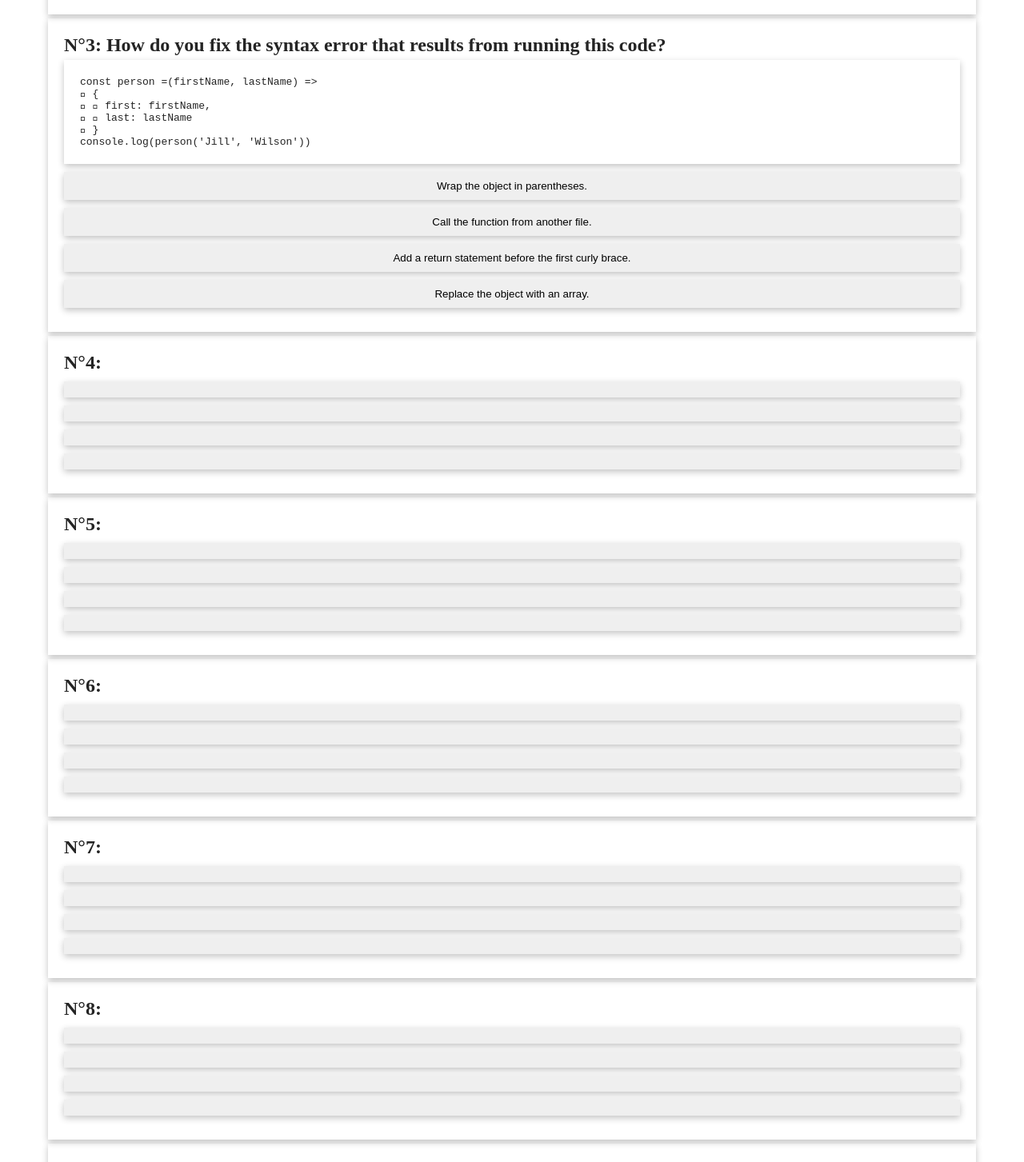
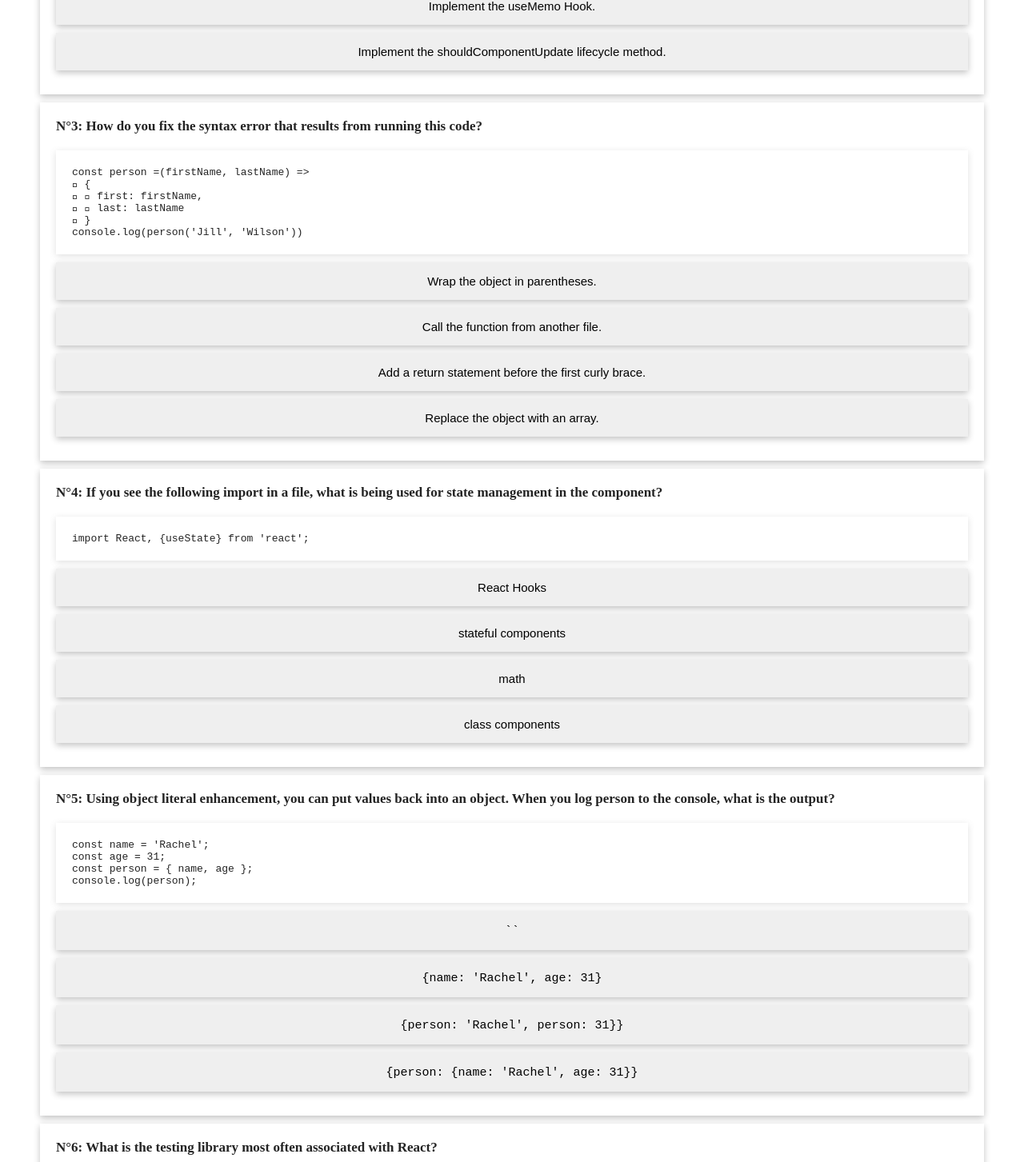
Before and after one commit to Alik64/quiz-react, a React (Create React App) app: page / in a window 1280 px wide. Shown: the part 678-2131 px from the top of the page at 80% size. Built offline with nearby package versions, Linux system fonts and the light colour scheme.

Commit message:
quiz question code css

```diff
--- a/src/Quiz.css
+++ b/src/Quiz.css
@@ -47,15 +47,39 @@
     transform: rotate(360deg);
   }
 }
+
 .quiz_content {
   margin-top: 150px;
-  padding: 0 20px;
+  padding: 0 10px;
 }
+
 .quiz_question {
   box-shadow: var(--shadow);
   padding: 20px;
-  margin: 5px 0;
+  margin: 10px 0;
 }
+
+.quiz_question h2 {
+  font-size: 17px;
+  padding: 0 0 20px;
+  width: 100%;
+}
+
+.codeContainer {
+  display: flex;
+  justify-content: flex-start;
+  overflow-x: scroll;
+  box-shadow: var(--lightShadow);
+}
+.quiz_code {
+  padding: 10px;
+  margin: 10px;
+  width: max-content;
+}
+.quiz_code p {
+  min-width: max-content;
+}
+
 .quiz_answers {
   display: flex;
   flex-direction: column;
@@ -66,11 +90,6 @@
   cursor: pointer;
   box-shadow: var(--shadow);
   margin: 5px 0;
-  padding: 10px;
+  padding: 15px 10px;
+  font-size: 15px;
 }
-
-.quiz_code {
-  box-shadow: var(--shadow);
-  padding: 20px 10px 20px 20px;
-  margin: 5px 0;
-}
--- a/src/Quiz.jsx
+++ b/src/Quiz.jsx
@@ -7,7 +7,7 @@ import logo from './assets/images/reactlogo.png'
 export default function Quiz() {
 
     const [good, setGood] = useState(0)
-
+    const [bad, setBad] = useState(0)
 
     const chekerHandler = (e, bool) => {
 
@@ -17,7 +17,10 @@ export default function Quiz() {
             e.target.disabled = "true"
 
         } else {
-            setGood(good - 1)
+            if (bad >= 5) {
+                setGood(good - 1)
+            }
+            setBad(bad + 1)
             e.target.style.color = "var(--red)"
             e.target.disabled = "true"
         }
@@ -35,7 +38,7 @@ export default function Quiz() {
                     </div>
                     <div className="quiz_score">
 
-                        <h2 className={good < 0 ? "danger" : undefined}>Score: {good}</h2>
+                        <h2 className={good < 0 ? "danger" : undefined}>Score: {good} </h2>
 
                     </div>
                 </div>
@@ -46,37 +49,27 @@ export default function Quiz() {
             <div className='quiz_content'>
                 {questions.map(question => (
                     <div className='quiz_question' key={question.id}>
+
                         <h2>N°{question.id}: {question.question}</h2>
-                        {question.code && <div className='quiz_code'><code>{question.code.map(line => <p key={line.line}>{line.text}</p>)}</code></div>}
+                        {question.code &&
+                            <div className='codeContainer'>
+                                <div className='quiz_code'>
+                                    <code>{question.code.map(line => <p key={line.line}>{line.text}</p>)}</code>
+                                </div>
+                            </div>}
                         <div className='quiz_answers'>
                             {question.answer.map(answer => (
                                 <button
                                     className='quiz_answerBtn'
                                     onClick={(e) => chekerHandler(e, answer.right)}
-                                    key={answer.id}>{answer.text}</button>))}
+                                    key={answer.id}>
+                                    {answer.code ? <code>{answer.text}</code> : answer.text}
+
+                                </button>))}
                         </div>
+
                     </div>
                 ))}
-                <div>Lorem ipsum dolor sit amet consectetur adipisicing elit. Excepturi modi, aspernatur similique illo nobis eligendi vero quia commodi et numquam, recusandae voluptates fugiat veniam. Dolores voluptatem sapiente magnam. Voluptas, doloremque!
-                    Tenetur adipisci nisi sed distinctio mollitia fugit porro ipsam corrupti ducimus eligendi. Eum dolorem optio molestiae assumenda, debitis architecto dolor, sint alias vel ipsa aliquid aliquam mollitia in! Aut, eius?
-                    Facilis nam quae, quis soluta reprehenderit explicabo sint neque amet odio cum fugiat quas, dignissimos doloribus cupiditate laudantium, exercitationem cumque distinctio non. Reiciendis nisi optio iure possimus id aspernatur maxime!
-                    Deleniti minus quidem doloribus, perspiciatis molestiae debitis molestias facere beatae ex expedita a qui harum asperiores voluptatum officia voluptate. Eius quo voluptatem dolorum temporibus molestias veniam aliquam illum. Officia, rerum.
-                    Voluptatibus, harum architecto? Nemo esse minus, eveniet, officiis dicta rerum officia dignissimos mollitia deleniti voluptate similique in nulla impedit, quaerat quos? Quidem libero ullam quae doloremque ratione, deleniti veniam vitae?
-                    Facere esse exercitationem maiores, assumenda officia consequuntur nisi a doloremque provident? Eos temporibus mollitia doloribus quis ullam quibusdam error omnis ipsa sit quas. Cumque nam optio voluptas provident sunt debitis.
-                    Nobis dicta suscipit sint corrupti omnis aliquam cupiditate aperiam rerum nihil debitis, ut ex perferendis sunt ea magni quasi commodi expedita laudantium, architecto officiis eum! Repellendus rerum ex quis maiores.
-                    Consequuntur labore accusantium, debitis sit qui a perspiciatis ratione voluptas soluta est repudiandae vel cum possimus aliquam optio rerum laboriosam. Quas perspiciatis numquam debitis asperiores consequatur reprehenderit consectetur, obcaecati ducimus.
-                    Reiciendis deserunt blanditiis eaque sunt quas tempora id voluptatibus hic distinctio vel quia quo ad repudiandae doloremque, quod quisquam reprehenderit, quidem temporibus culpa ratione dolorem repellat odio laborum! Dicta, qui.
-                    Deserunt quasi illo tenetur animi unde! Necessitatibus tempora placeat eligendi ipsum veniam, ducimus velit, sint facere omnis consequuntur distinctio et quo saepe vero aliquam repellat, similique quod vitae adipisci accusamus.
-                    Velit culpa, accusantium labore corporis impedit enim architecto animi delectus repellat iure accusamus, assumenda, nobis veritatis? Omnis repellendus accusantium hic, nam iure, architecto, tempore deleniti aspernatur eligendi sunt rerum dignissimos.
-                    Illo delectus iusto, nam corporis aperiam, voluptatum rem eum dolorem reiciendis a facere impedit accusantium fugit cumque dolores laboriosam magnam omnis! Repudiandae eveniet illum sint unde molestias, odio impedit perspiciatis.
-                    Ab tenetur pariatur dolor, suscipit explicabo hic aliquam voluptatibus iste molestias illo asperiores nulla dicta cupiditate accusamus, cum veniam ducimus exercitationem ea cumque assumenda in nam libero. Vitae, aliquid impedit?
-                    Tempora quo, hic obcaecati illo vitae soluta explicabo nam perferendis est numquam? Asperiores nisi quasi ea, architecto placeat non qui! Voluptates exercitationem perferendis iste velit in autem animi beatae esse.
-                    Blanditiis ullam maxime, quia alias quibusdam sint nostrum pariatur nisi, in eum inventore est ea amet voluptatum, quas repellat architecto nesciunt! Quo consequuntur consectetur neque rem culpa iste obcaecati totam!
-                    Porro doloremque minima tempore aspernatur quas officia, nostrum illum mollitia doloribus ab ratione voluptas nobis nisi esse. Quaerat dolor error vero necessitatibus itaque at facilis ullam eius! Est, in dolore!
-                    Consequuntur nostrum, repudiandae voluptate necessitatibus enim dolores magni consequatur quo modi dignissimos est assumenda atque recusandae, delectus natus quae voluptates rerum ipsum odio voluptatibus, culpa soluta ad laboriosam asperiores. Dolores.
-                    Numquam ea necessitatibus officiis dicta adipisci eum nesciunt, voluptates maxime autem sequi dolore tenetur ullam, porro ducimus, libero dolores reiciendis! Tempora illo earum eligendi facere laboriosam aspernatur ipsum esse dolorum?
-                    Fugit veniam iusto pariatur asperiores vitae recusandae, ipsam quisquam cum aperiam omnis! Voluptatum unde nobis doloribus tempora aspernatur debitis neque nesciunt labore, minima, accusantium et quas facilis repellendus velit placeat!
-                    Iusto consectetur a quos, repudiandae minus beatae mollitia rem fugit vero cum, quia laborum. Dignissimos nihil, assumenda fugit expedita aspernatur sequi necessitatibus fuga, vel doloribus iusto animi ea autem inventore?</div>
             </div>
         </div>
     )
--- a/src/index.css
+++ b/src/index.css
@@ -1,4 +1,5 @@
 :root {
+  --lightShadow: rgba(99, 99, 99, 0.2) 0px 2px 8px 0px;
   --shadow: rgba(0, 0, 0, 0.24) 0px 3px 8px;
   --red: #f00;
   --green: #008000;
--- a/src/questions.js
+++ b/src/questions.js
@@ -39,23 +39,50 @@ export const questions = [
     },
     {
         id: 4,
-        question: "",
-        answer: [{ id: 1, text: "" }, { id: 2, text: "" }, { id: 3, text: "" }, { id: 4, text: "" }]
+        question: " If you see the following import in a file, what is being used for state management in the component?",
+        code: [{ line: 1, text: "import React, {useState} from 'react';" }],
+        answer: [
+            { id: 1, text: "React Hooks", right: true },
+            { id: 2, text: "stateful components" },
+            { id: 3, text: "math" },
+            { id: 4, text: "class components" }]
     },
     {
         id: 5,
-        question: "",
-        answer: [{ id: 1, text: "" }, { id: 2, text: "" }, { id: 3, text: "" }, { id: 4, text: "" }]
+        question: "Using object literal enhancement, you can put values back into an object. When you log person to the console, what is the output?",
+        code: [
+            { line: 1, text: "const name = 'Rachel';" },
+            { line: 2, text: "const age = 31;" },
+            { line: 3, text: "const person = { name, age };" },
+            { line: 4, text: "console.log(person);" },
+        ],
+        answer: [
+            { id: 1, text: "``", code: true },
+            { id: 2, text: "{name: 'Rachel', age: 31}", right: true, code: true },
+            { id: 3, text: "{person: 'Rachel', person: 31}}", code: true },
+            { id: 4, text: "{person: {name: 'Rachel', age: 31}}", code: true }
+        ],
+
     },
     {
         id: 6,
-        question: "",
-        answer: [{ id: 1, text: "" }, { id: 2, text: "" }, { id: 3, text: "" }, { id: 4, text: "" }]
+        question: "What is the testing library most often associated with React?",
+        answer: [
+            { id: 1, text: "Mocha" },
+            { id: 2, text: "Chai" },
+            { id: 3, text: "Sinon" },
+            { id: 4, text: "Jest", right: true }]
     },
     {
         id: 7,
-        question: "",
-        answer: [{ id: 1, text: "" }, { id: 2, text: "" }, { id: 3, text: "" }, { id: 4, text: "" }]
+        question: "To get the first item from the array (“cooking”) using array destructuring, how do you adjust this line?",
+        code: [{ line: 1, text: "const topics = ['cooking', 'art', 'history'];" }],
+        answer: [
+            { id: 1, text: 'const first = ["cooking", "art", "history"]', code: true },
+            { id: 2, text: 'const [] = ["cooking", "art", "history"]', code: true },
+            { id: 3, text: 'const [, first]["cooking", "art", "history"]', code: true },
+            { id: 4, text: 'const [first] = ["cooking", "art", "history"]', right: true, code: true }
+        ]
     },
     {
         id: 8,
```
